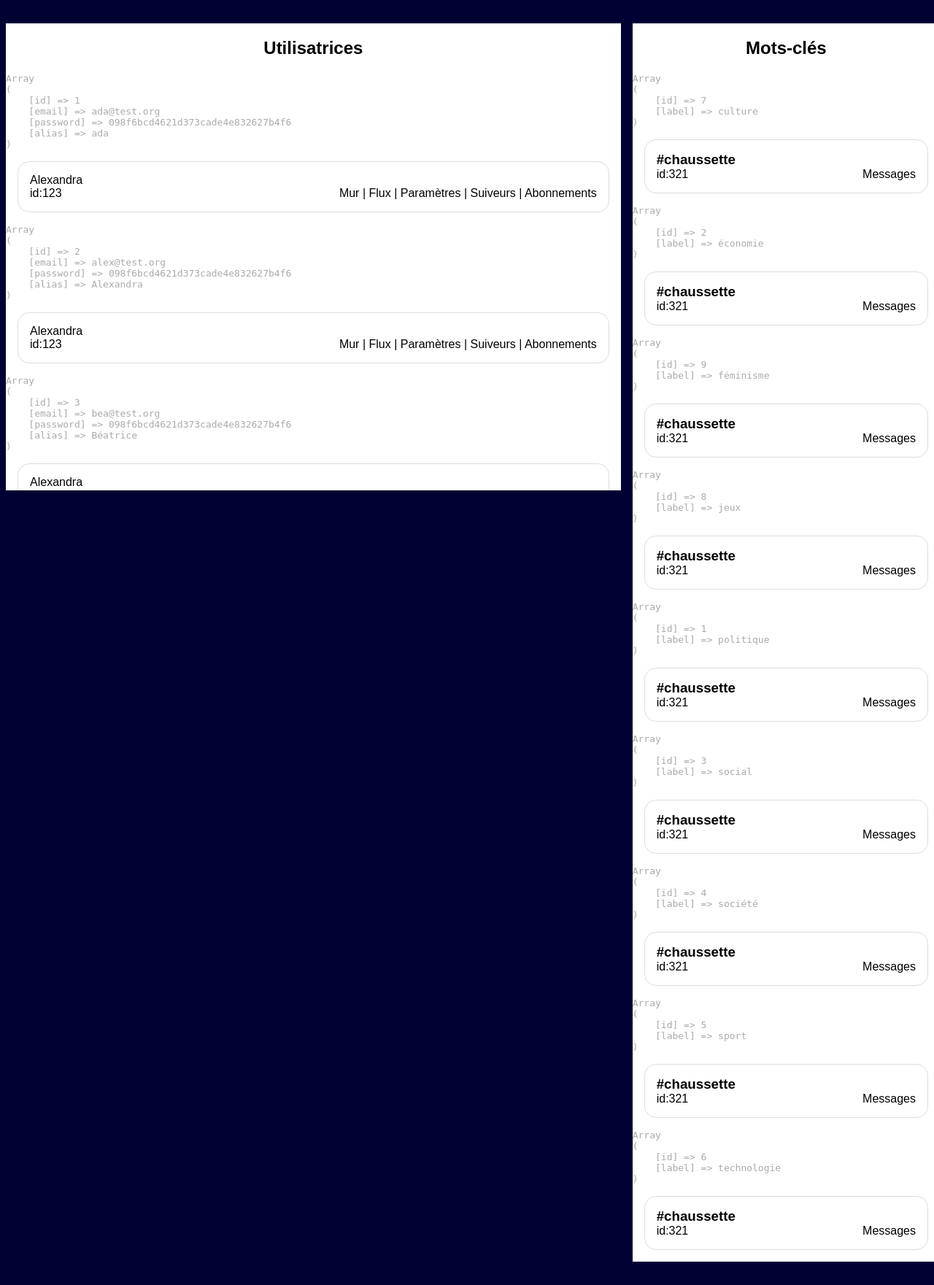
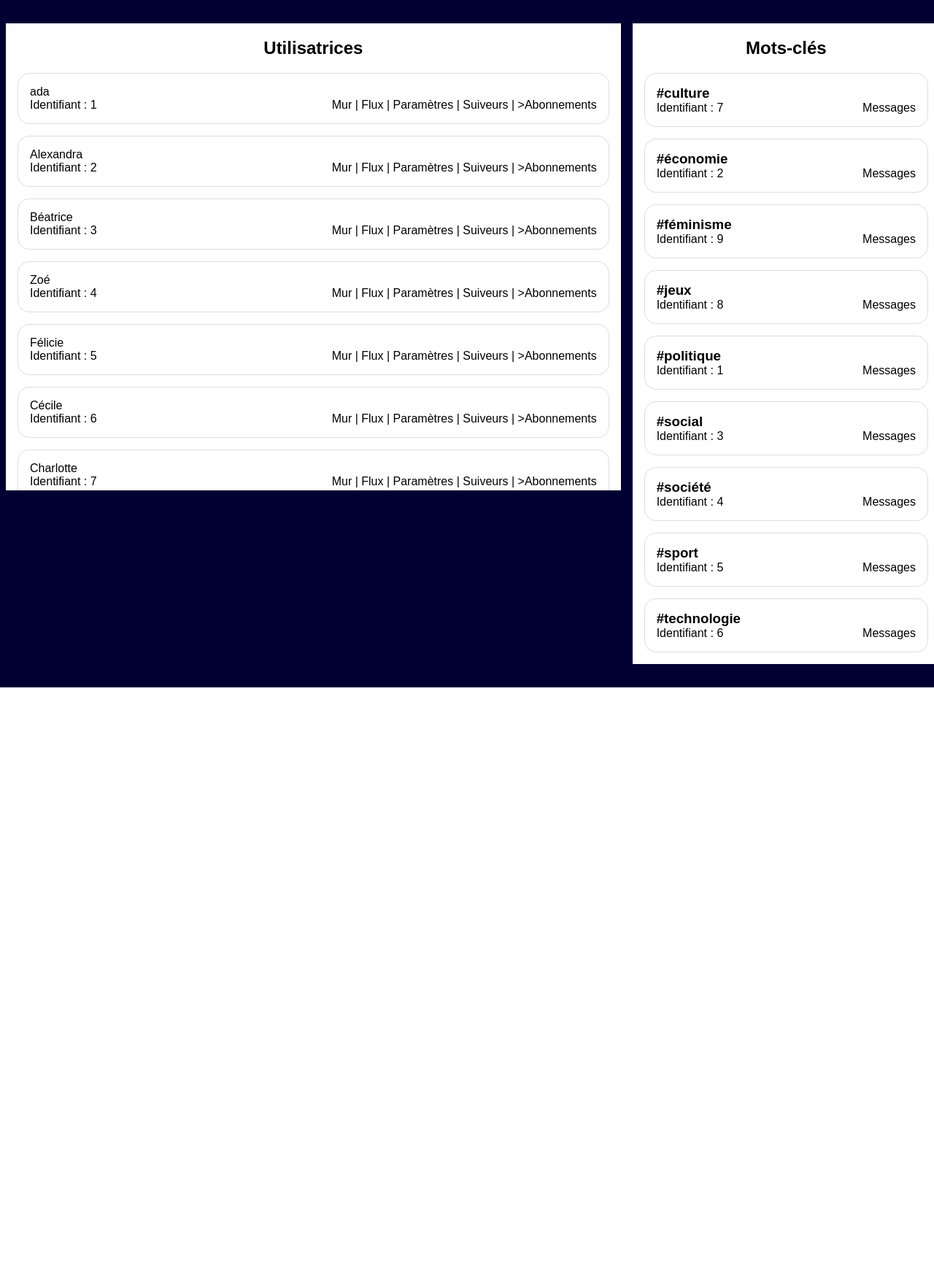
Before and after one commit to ArayaMegh/Reseau-Social-PHP---Projet-Collectif, a PHP site: page /admin.php in a window 1280 px wide. Shown: the part 90-1851 px from the top of the page at 73% size. After the commit the page ends 1032 px from the top, so only its background shows below. Run offline with PHP 8.4, Linux system fonts and the light colour scheme; data comes from the database, SQL or seed files in the repository.

Commit message:
Finalisation modif page admin

```diff
--- a/Niveau 1/BDconnection.php
+++ b/Niveau 1/BDconnection.php
@@ -3,5 +3,5 @@
          * Etape 1: Ouvrir une connexion avec la base de donnée.
          */
         // on va en avoir besoin pour la suite
-        /* $mysqli = new mysqli("localhost", "root", "root", "socialnetwork");?> */
-        $mysqli = new mysqli("localhost", "root", "", "socialnetwork");?>
+        $mysqli = new mysqli("localhost", "root", "root", "socialnetwork");?>
+        <!-- $mysqli = new mysqli("localhost", "root", "", "socialnetwork");?> -->
--- a/Niveau 1/admin.php
+++ b/Niveau 1/admin.php
@@ -46,13 +46,13 @@
                  */
                 while ($tag = $lesInformations->fetch_assoc())
                 {
-                    echo "<pre>" . print_r($tag, 1) . "</pre>";
-                    ?>
+                    // echo "<pre>" . print_r($tag, 1) . "</pre>";
+                    // ?>
                     <article>
-                        <h3>#chaussette</h3>
-                        <p>id:321</p>
+                        <h3><?php echo "#" .$tag['label'] ?></h3>
+                        <p><?php echo "Identifiant : " .$tag['id'] ?></p>
                         <nav>
-                            <a href="tags.php?tag_id=321">Messages</a>
+                        <a href="tags.php?id=<?php echo $tag['id']; ?>">Messages</a>
                         </nav>
                     </article>
                 <?php } ?>
@@ -79,17 +79,17 @@
                  */
                 while ($tag = $lesInformations->fetch_assoc())
                 {
-                    echo "<pre>" . print_r($tag, 1) . "</pre>";
+                    // echo "<pre>" . print_r($tag, 1) . "</pre>";
                     ?>
                     <article>
-                        <h3>Alexandra</h3>
-                        <p>id:123</p>
+                        <h3><?php echo $tag['alias'] ?></h3>
+                        <p><?php echo "Identifiant : " .$tag['id'] ?></p>
                         <nav>
-                            <a href="wall.php?user_id=123">Mur</a>
-                            | <a href="feed.php?user_id=123">Flux</a>
-                            | <a href="settings.php?user_id=123">Paramètres</a>
-                            | <a href="followers.php?user_id=123">Suiveurs</a>
-                            | <a href="subscriptions.php?user_id=123">Abonnements</a>
+                            <a href="wall.php?user_id=<?php echo $tag['id']; ?>">Mur</a>
+                            | <a href="feed.php?user_id=<?php echo $tag['id']; ?>">Flux</a>
+                            | <a href="settings.php?user_id=<?php echo $tag['id']; ?>">Paramètres</a>
+                            | <a href="followers.php?user_id=<?php echo $tag['id']; ?>">Suiveurs</a>
+                            | <a href="subscriptions.php?user_id=<?php echo $tag['id']; ?>">>Abonnements</a>
                         </nav>
                     </article>
                 <?php } ?>
```
Also changed, not shown: Niveau 1/settings.php (+4 -3 lines).
